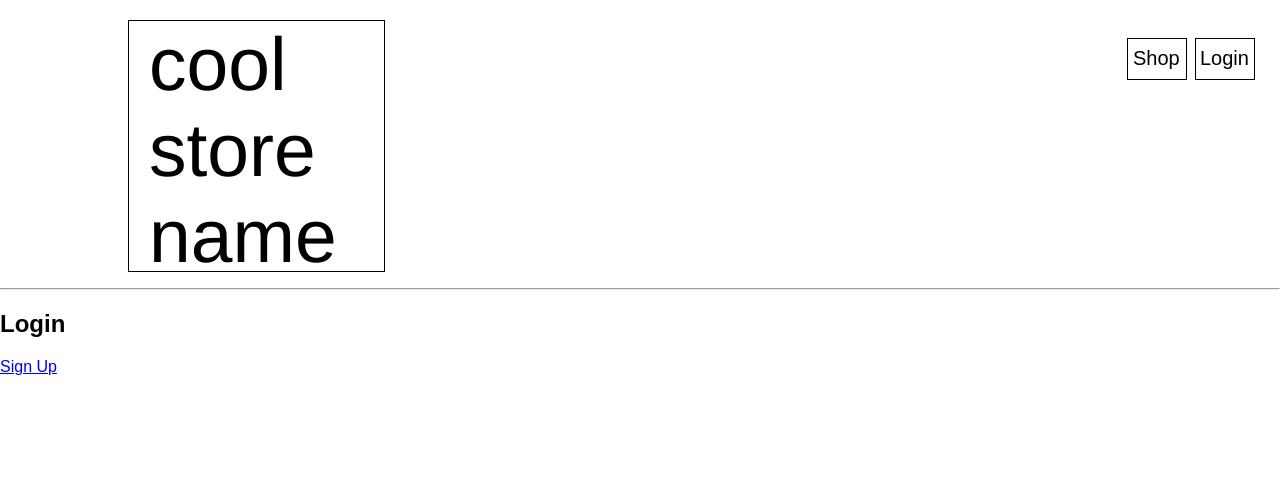
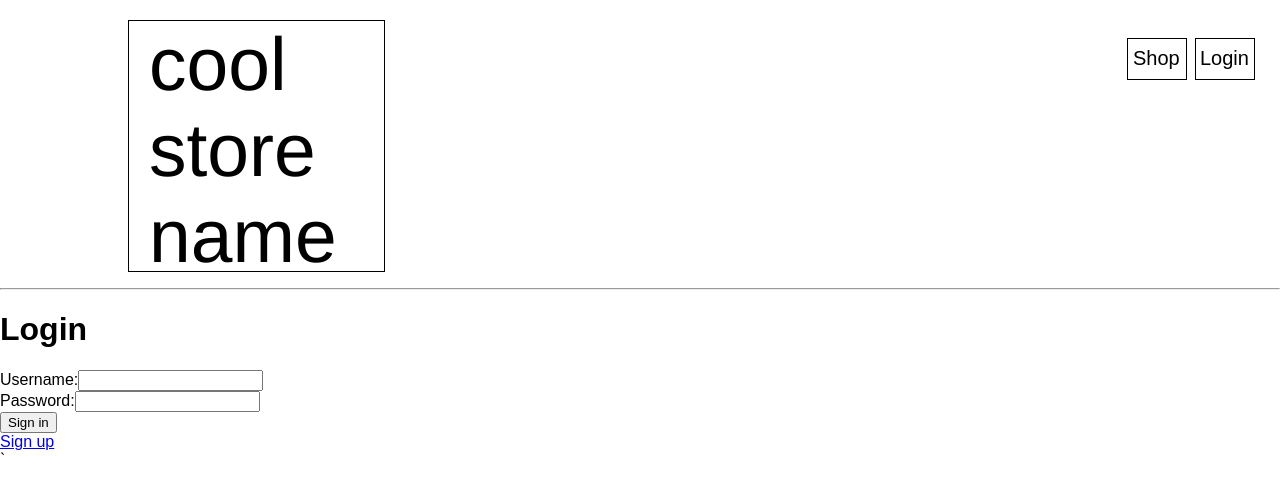
Before and after one commit to mgia/miniShop, a React (Create React App) app in the folder front-end/my-app/: page /login in a window 1280 px wide. Shown: the top 494 px of the page. Built offline with nearby package versions, Linux system fonts and the light colour scheme.

Commit message:
Edited login

```diff
--- a/front-end/my-app/src/components/App/App.js
+++ b/front-end/my-app/src/components/App/App.js
@@ -7,11 +7,14 @@ class App extends Component {
 		super(props)
 		this.state = {
 			token: null,
-			current_user: null,
 			loggedIn: false,
 		}
 	}
 
+	tokenHandler(e) {
+		e.preventDefault()
+		this.setState({ token: e })
+	}
 	// componentWillMount() {
 	// 	this.checkLoggedIn()
 	// }
@@ -24,8 +27,9 @@ class App extends Component {
 	render() {
 		return (
 			<div>
-				<Header loggedIn={this.state.loggedIn}/>
-				<Main />
+				{this.state.token}
+				<Header token={this.state.token} handler={this.tokenHandler.bind(this)}/>
+				<Main token={this.state.token}/>
 			</div>
 		)
 	}
--- a/front-end/my-app/src/components/Login/Login.js
+++ b/front-end/my-app/src/components/Login/Login.js
@@ -16,7 +16,7 @@ class Login extends Component {
 	}
 
 	validateForm = () => {
-		return (this.state.username.length > 5 && this.state.password.length > 5);
+		return (this.state.username.length > 0 && this.state.password.length > 0);
 	}
 	handleChange = (e) => {
 		this.setState({ [e.target.name]: e.target.value});
@@ -29,13 +29,19 @@ class Login extends Component {
 		if (this.validateForm()) {
 			const url = "http://127.0.0.1:5000/"
 			const option = "login/"
-			axios.post(url + option, { name: this.state.username, password: this.state.password })
-			.then( (res) => {
-				alert("New user created. Please log in.")
-				this.setState({ redirect : true })
+			const basicAuth = 'Basic ' + btoa(this.state.username + ':' + this.state.password)
+			axios.post(url + option, {}, {
+				headers: {'Authorization': basicAuth }
+			})
+			.then((res) => {
+				console.log(res)
+				console.log(res.data.token)
+				this.props.handler(res.data.token)
+
 			})
 			.catch( (err) => {
 				console.log(err)
+				this.setState({ error: "Login failed." })
 			})
 		} else {
 			this.setState({ error : "Error: Username & password must both be 6+ characters." })
@@ -46,11 +52,11 @@ class Login extends Component {
 		const { redirect } = this.state
 
 		if (redirect)
-			return (<Redirect to='/login'></Redirect>)
+			return (<Redirect to='/catalog'></Redirect>)
 
 		return (
 			<div>
-			<h1>Register</h1>
+				<h1>Login</h1>
 				<form onSubmit={this.handleSubmit}>
 					<div>
 						<label>
@@ -66,19 +72,12 @@ class Login extends Component {
 					</div>
 					{this.state.error}
 					<div>
-					<input type="submit" value="Submit" />
-					<Link to='/login'>Cancel</Link>
+						<input type="submit" value="Sign in" />
 					</div>
 				</form>
-			</div>
-		)
-	}
-
-	render() {
-		return (
 				<div>
-				<h2>Login</h2>
-				<Link to='/register'>Sign Up</Link>
+					<Link to='/register'>Sign up</Link>
+				</div>`
 			</div>
 		)
 	}
--- a/front-end/my-app/src/components/Main/Main.js
+++ b/front-end/my-app/src/components/Main/Main.js
@@ -1,4 +1,4 @@
-import React from 'react'
+import React, { Component } from 'react'
 import { Switch, Route } from 'react-router-dom'
 
 import Home from '../Home/Home'
@@ -9,11 +9,19 @@ import Cart from '../Cart/Cart'
 import Admin from '../Admin/Admin'
 import Register from '../Register/Register'
 
-const Main = () => (
+
+class Main extends Component {
+
+	loginPage = (props) => {
+		return (<Login token={this.props.token} handler={this.props.handler}/>)
+	}
+
+	render() {
+		return (
 		<main>
 			<Switch>
 				<Route exact path='/' component={Home}/>
-			<Route path='/login' component={Login}/>
+				<Route path='/login' component={this.loginPage}/>
 				<Route path='/catalog' component={Catalog}/>
 				<Route path='/profile' component={Profile}/>
 				<Route path='/cart' component={Cart}/>
@@ -22,5 +30,7 @@ const Main = () => (
 			</Switch>
 		</main>
 		)
+	}
+}
 
 export default Main
```
Lines whose indentation alone changed are shown as unchanged.
